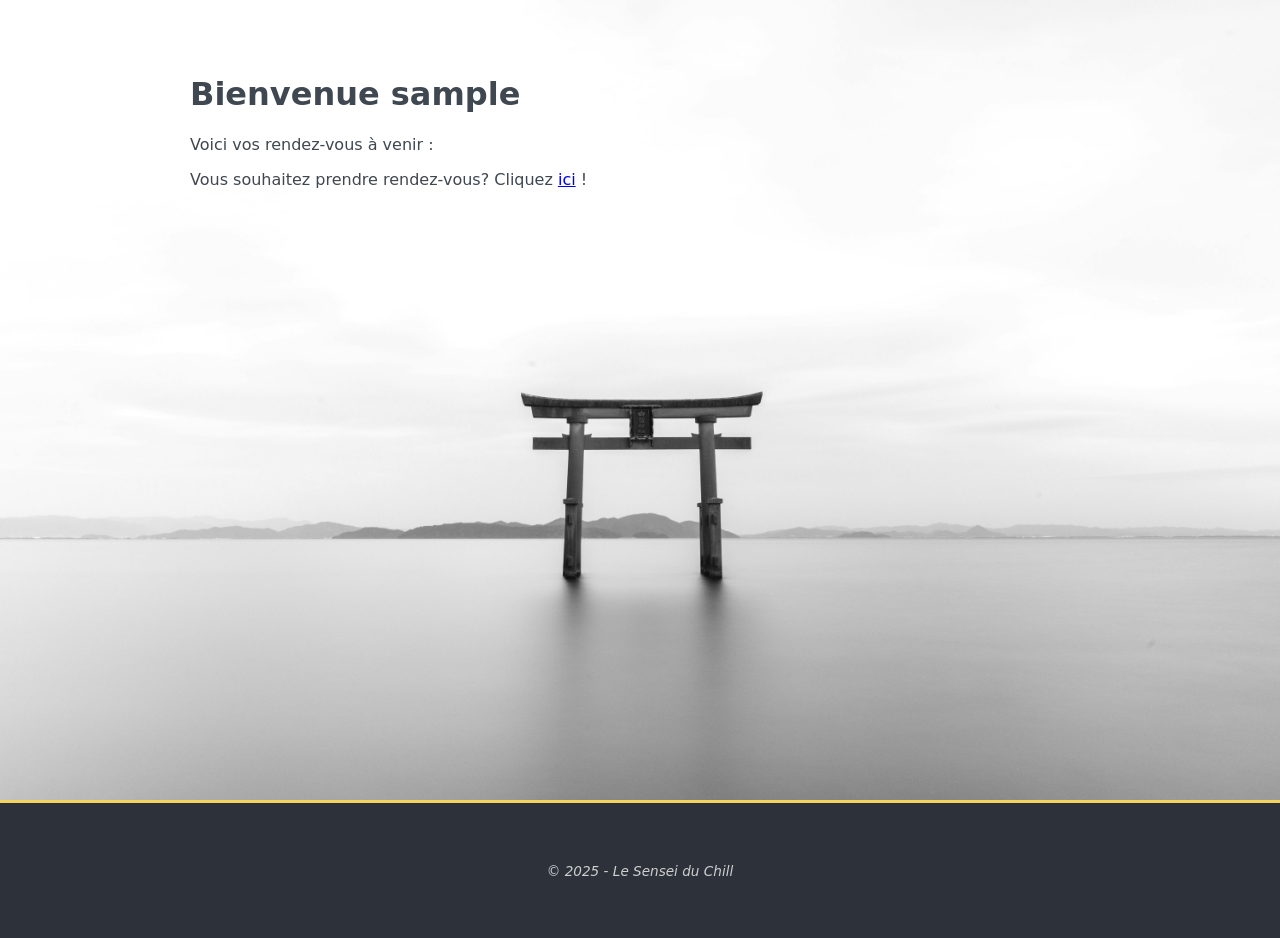
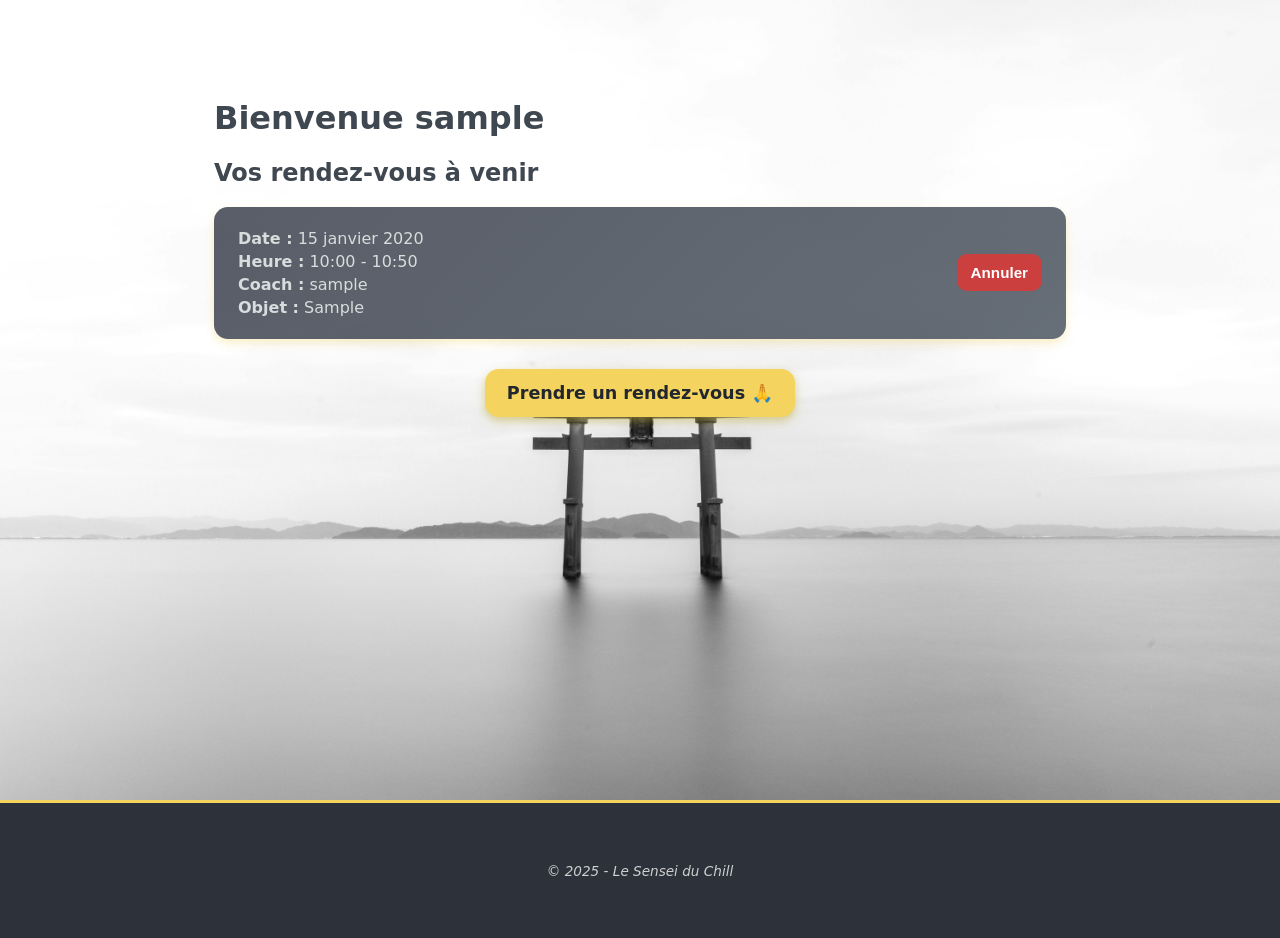
Before and after one commit to Aurelien-L/coach_RDV, a Django app: page /accounts/dashboard/ in a window 1280 px wide. Shown: the part 120-1058 px from the top of the page. Run offline with Django 5.2, Linux system fonts and the light colour scheme; a user stored in the database is signed in; tables that the repository leaves empty hold one stand-in row (values such as "Sample post").

Commit message:
Création des dashboards

```diff
--- a/rdv_with_coach/accounts/templates/accounts/dashboard_client.html
+++ b/rdv_with_coach/accounts/templates/accounts/dashboard_client.html
@@ -2,10 +2,34 @@
 {% block title %}Espace Client{% endblock %}
 
 {% block content %}
-<h1>Bienvenue {{ user.username }}</h1>
+<div class="container">
+  <h1>Bienvenue <span class="highlight">{{ user.username }}</span></h1>
 
-<p>Voici vos rendez-vous à venir :</p>
-<!-- Ici tu affichera les rendez-vous liés à ce client -->
+  <h2>Vos rendez-vous à venir</h2>
 
-<p> Vous souhaitez prendre rendez-vous? Cliquez <a href="{% url 'online_rdv:rdv' %}">ici</a> ! </p>
+  {% if seances %}
+    <div class="seance-cards">
+      {% for seance in seances %}
+        <div class="seance-card">
+          <div class="seance-details">
+            <p><strong>Date :</strong> {{ seance.date }}</p>
+            <p><strong>Heure :</strong> {{ seance.heure_debut }} - {{ seance.heure_fin }}</p>
+            <p><strong>Coach :</strong> {{ seance.coach.username }}</p>
+            <p><strong>Objet :</strong> {{ seance.objet }}</p>
+          </div>
+          <form method="post" action="{% url 'online_rdv:annuler_seance' seance.id %}">
+            {% csrf_token %}
+            <button type="submit" class="btn-danger">Annuler</button>
+          </form>
+        </div>
+      {% endfor %}
+    </div>
+  {% else %}
+    <p class="message">Vous n'avez pas encore de rendez-vous.</p>
+  {% endif %}
+
+  <div class="action-section">
+    <a href="{% url 'online_rdv:rdv' %}" class="btn-rdv">Prendre un rendez-vous 🙏</a>
+  </div>
+</div>
 {% endblock %}
--- a/rdv_with_coach/accounts/views.py
+++ b/rdv_with_coach/accounts/views.py
@@ -5,6 +5,7 @@ from django.shortcuts import render, redirect
 from .forms import CustomUserCreationForm
 from django.contrib.auth.models import Group
 from django.contrib.auth.decorators import login_required
+from online_rdv.models import Seance
 
 
 def login_user(request):
@@ -54,7 +55,10 @@ def register_user(request):
 @login_required
 def dashboard(request):
     user = request.user
+
     if user.groups.filter(name='coach').exists():
-        return render(request, 'accounts/dashboard_coach.html', {'user': user})
+        seances = Seance.objects.filter(coach=user).order_by('date', 'heure_debut')
+        return render(request, 'accounts/dashboard_coach.html', {'user': user, 'seances': seances})
     else:
-        return render(request, 'accounts/dashboard_client.html', {'user': user})
+        seances = Seance.objects.filter(client=user).order_by('date', 'heure_debut')
+        return render(request, 'accounts/dashboard_client.html', {'user': user, 'seances': seances})
--- a/rdv_with_coach/online_rdv/forms.py
+++ b/rdv_with_coach/online_rdv/forms.py
@@ -25,6 +25,7 @@ class SeanceForm(forms.ModelForm):
 
         coach_group = Group.objects.get(name='coach')
         self.fields['coach'].queryset = User.objects.filter(groups=coach_group)
+
 
     def clean(self):
         cleaned_data = super().clean()
--- a/rdv_with_coach/online_rdv/urls.py
+++ b/rdv_with_coach/online_rdv/urls.py
@@ -6,4 +6,5 @@ app_name = "online_rdv"
 
 urlpatterns = [
     path('', views.prendre_rdv, name='rdv'),
+    path('annuler/<int:seance_id>/', views.annuler_seance, name='annuler_seance'),
 ]
--- a/rdv_with_coach/static/css/style.css
+++ b/rdv_with_coach/static/css/style.css
@@ -273,3 +273,77 @@ footer {
     box-shadow: 0 3px 8px #bfae3c88;
     user-select: text;
 }
+
+
+/* === Cartes de rendez-vous style dojo chill === */
+.seance-cards {
+    display: flex;
+    flex-direction: column;
+    gap: 20px;
+    margin-top: 20px;
+}
+
+.seance-card {
+    background: linear-gradient(135deg, #2f3542cc, #404a56cc);
+    padding: 18px 24px;
+    border-radius: 14px;
+    box-shadow: 0 4px 10px #f4d35e55;
+    color: #d9dcdc;
+    transition: transform 0.3s ease, box-shadow 0.3s ease;
+    display: flex;
+    justify-content: space-between;
+    align-items: center;
+    gap: 20px;
+    flex-wrap: wrap;
+}
+
+.seance-card:hover {
+    transform: scale(1.02);
+    box-shadow: 0 6px 14px #f4d35e88;
+}
+
+.seance-details p {
+    margin: 4px 0;
+}
+
+/* === Bouton prise de rendez-vous === */
+.btn-rdv {
+    display: inline-block;
+    background-color: #f4d35e;
+    color: #22272e;
+    padding: 14px 22px;
+    border-radius: 14px;
+    font-weight: bold;
+    font-size: 1.1rem;
+    text-decoration: none;
+    box-shadow: 0 4px 10px #bfae3c88;
+    transition: background-color 0.3s ease, transform 0.3s ease;
+}
+
+.btn-rdv:hover {
+    background-color: #e6c94d;
+    transform: translateY(-2px);
+}
+
+/* === Bouton annuler === */
+.btn-danger {
+    background-color: #cc3f3f;
+    color: white;
+    padding: 10px 14px;
+    border: none;
+    border-radius: 10px;
+    font-weight: bold;
+    font-size: 0.95rem;
+    cursor: pointer;
+    transition: background-color 0.3s ease;
+}
+
+.btn-danger:hover {
+    background-color: #a83232;
+}
+
+/* === Section action === */
+.action-section {
+    margin-top: 30px;
+    text-align: center;
+}
```
Also changed, not shown: rdv_with_coach/accounts/templates/accounts/dashboard_coach.html (+23 -4 lines), rdv_with_coach/online_rdv/static/online_rdv/css/prise_rdv.css (added, +91 -0 lines), rdv_with_coach/online_rdv/static/online_rdv/prise_rdv.css (deleted, +0 -85 lines), rdv_with_coach/online_rdv/views.py (+24 -2 lines).
